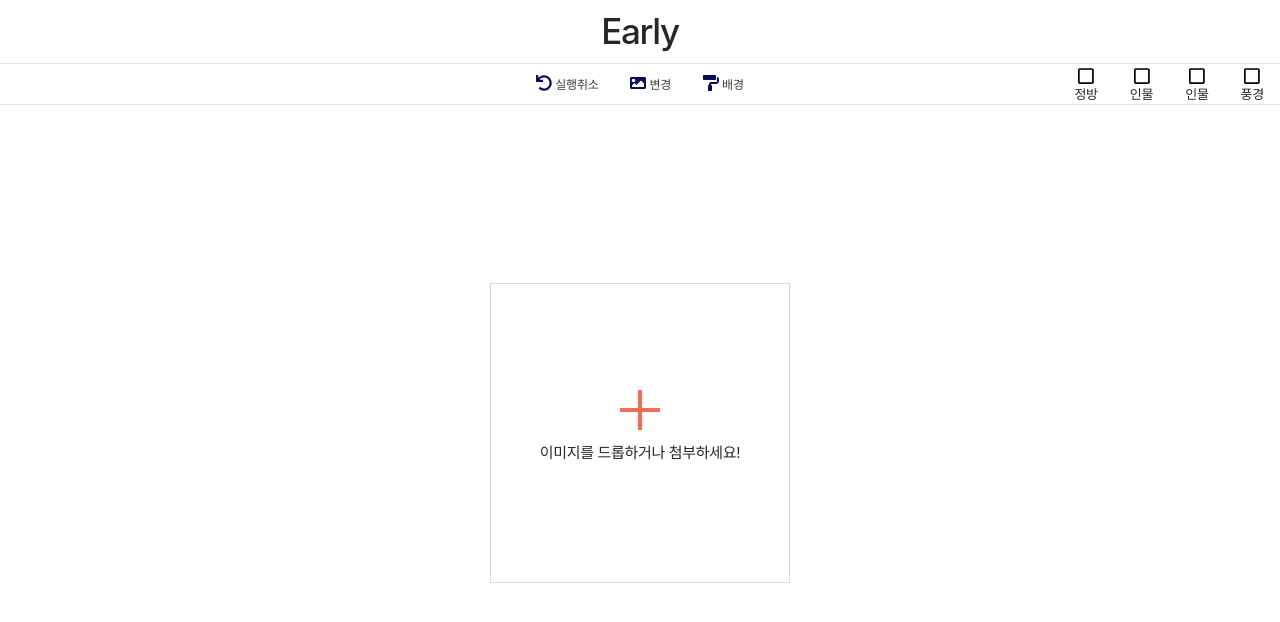
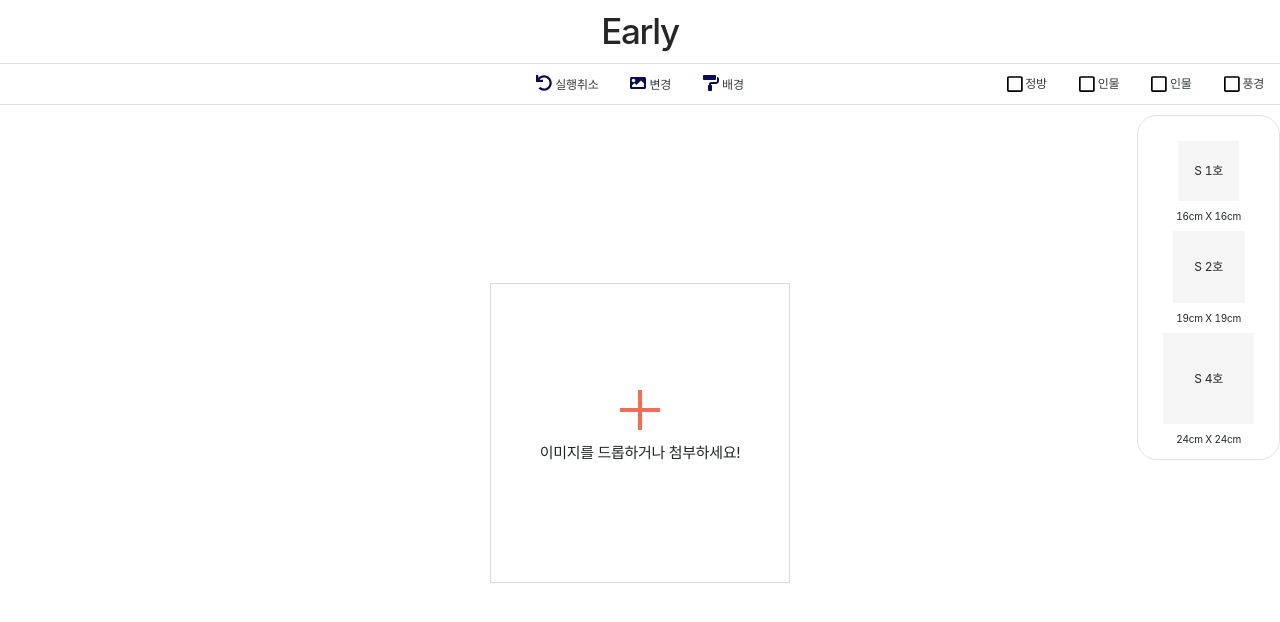
Before and after one commit to mecanvas/early-front, a Next.js app: page /tool in a window 1280 px wide. Shown: the top 622 px of the page. Built offline with nearby package versions, Linux system fonts and the light colour scheme; a web font is replaced by a local one.

Commit message:
액자 고르는 툴바 디자인 수정 완

```diff
--- a/src/components/tool/Tool.tsx
+++ b/src/components/tool/Tool.tsx
@@ -50,7 +50,7 @@ const Tool = () => {
       {
         name: 'S 1호',
         attribute: '정방',
-        // 16cm X 16cm
+        cm: '16cm X 16cm',
         size: {
           width: `${cmToPx(16)}px`,
           height: `${cmToPx(16)}px`,
@@ -60,7 +60,7 @@ const Tool = () => {
       {
         name: 'S 2호',
         attribute: '정방',
-        // 19cm X 19cm
+        cm: '19cm X 19cm',
         size: {
           width: `${cmToPx(19)}px`,
           height: `${cmToPx(19)}px`,
@@ -70,7 +70,7 @@ const Tool = () => {
       {
         name: 'S 4호',
         attribute: '정방',
-        // 24cm X 24cm
+        cm: '24cm X 24cm',
         size: {
           width: `${cmToPx(24)}px`,
           height: `${cmToPx(24)}px`,
@@ -80,7 +80,7 @@ const Tool = () => {
       {
         name: 'P 2호',
         attribute: '풍경',
-        // 16cm X 25.8cm
+        cm: '16cm X 25.8cm',
         size: {
           width: `${cmToPx(16)}px`,
           height: `${cmToPx(25.8)}px`,
@@ -90,7 +90,7 @@ const Tool = () => {
       {
         name: 'P 4호',
         attribute: '풍경',
-        // 21.2cm X 33.3cm
+        cm: '21.2cm X 33.3cm',
         size: {
           width: `${cmToPx(21.2)}px`,
           height: `${cmToPx(33.3)}px`,
@@ -100,7 +100,7 @@ const Tool = () => {
       {
         name: 'F 2호',
         attribute: '인물',
-        // 18cm X 25.8cm
+        cm: '18cm X 25.8cm',
         size: {
           width: `${cmToPx(18)}px`,
           height: `${cmToPx(25.8)}px`,
@@ -110,7 +110,7 @@ const Tool = () => {
       {
         name: 'F 4호',
         attribute: '인물',
-        // 24cm X 33.3cm
+        cm: '24cm X 33.3cm',
         size: {
           width: `${cmToPx(24)}px`,
           height: `${cmToPx(33.3)}px`,
@@ -120,7 +120,7 @@ const Tool = () => {
       {
         name: 'M 4호',
         attribute: '해경',
-        // 19cm X 33.3cm
+        cm: '19cm X 33.3cm',
         size: {
           width: `${cmToPx(19)}px`,
           height: `${cmToPx(33.3)}px`,
@@ -619,7 +619,7 @@ const Tool = () => {
 
   return (
     <>
-      <ToolFrame frameSize={frameSize}></ToolFrame>
+      <ToolFrame frameSize={frameSize} attribute="정방" onClick={handleFrameSelect}></ToolFrame>
 
       {/* 사진 조절하는 툴바들 */}
       <FactoryHeader>
@@ -741,19 +741,6 @@ const Tool = () => {
                 )}
               </ImgControlelr>
               <VersatileWrapper>
-                <FrameWrapper
-                  children={frameSize.map((frame, index) => (
-                    <FrameSizeList
-                      key={index}
-                      data-value={frame.name}
-                      data-attribute={frame.attribute}
-                      {...frame.size}
-                      onClick={handleFrameSelect}
-                    >
-                      <FrameSizeName>{frame.name}</FrameSizeName>
-                    </FrameSizeList>
-                  ))}
-                />
                 <CanvasInfomationWrapper>
                   {/* 사용한 액자 x 수량 */}
                   <BillInfomation>
--- a/src/components/tool/ToolFrame.tsx
+++ b/src/components/tool/ToolFrame.tsx
@@ -1,12 +1,36 @@
-import React from 'react';
+import React, { useMemo } from 'react';
 import { FrameSize } from 'src/interfaces/ToolInterface';
+import { FrameWrapper, FrameSizeList, FrameSizeName } from './ToolStyle';
 
 interface Props {
   frameSize: FrameSize[];
+  attribute: '정방' | '해경' | '인물' | '풍경';
+  onClick: (e: React.MouseEvent<HTMLDivElement>) => void;
 }
 
-const ToolFrame = ({ frameSize }: Props) => {
-  return <div></div>;
+const ToolFrame = ({ frameSize, attribute, onClick }: Props) => {
+  const frameList = useMemo(() => {
+    return frameSize.filter((lst) => lst.attribute === attribute);
+  }, [attribute, frameSize]);
+
+  return (
+    <FrameWrapper>
+      {frameList.map((frame, index) => (
+        <div>
+          <FrameSizeList
+            key={index}
+            data-value={frame.name}
+            data-attribute={frame.attribute}
+            {...frame.size}
+            onClick={onClick}
+          >
+            <FrameSizeName>{frame.name}</FrameSizeName>
+          </FrameSizeList>
+          <small>{frame.cm}</small>
+        </div>
+      ))}
+    </FrameWrapper>
+  );
 };
 
 export default ToolFrame;
--- a/src/components/tool/ToolStyle.tsx
+++ b/src/components/tool/ToolStyle.tsx
@@ -58,7 +58,6 @@ export const FrameTool = styled.div`
 
   button {
     display: flex;
-    flex-direction: column;
     justify-content: center;
     align-items: center;
 
@@ -69,7 +68,9 @@ export const FrameTool = styled.div`
     }
 
     small {
-      margin-top: 3px;
+      margin-left: 3px;
+      font-size: 12px;
+      color: ${({ theme }) => theme.color.gray800};
     }
   }
 `;
@@ -365,28 +366,36 @@ export const ColorPaletteFreeColor = styled.div`
   border-top: 1px solid #dbdbdb;
 `;
 
-export const FrameWrapper = styled(Card)`
-  border: 1px solid #dbdbdb;
-  margin-top: 6px;
+export const FrameWrapper = styled.div`
+  position: absolute;
+  top: 115px;
+  right: 0;
+  z-index: 30;
+  text-align: center;
+  border: 1px solid ${({ theme }) => theme.color.gray300};
+  border-radius: 20px;
+  padding: 1em;
+  display: flex;
+  align-items: center;
+  flex-direction: column;
+  justify-content: center;
 
-  div {
-    &::before {
-      display: none;
-    }
-    display: grid;
-    justify-content: center;
-    align-items: center;
-    grid-template-columns: repeat(3, 1fr);
-    cursor: pointer;
-    margin: 0 auto;
+  & > div {
+    flex-direction: column;
+    display: flex;
+  }
+  small {
+    font-size: 10px;
   }
 `;
 
 export const FrameSizeList = styled.div<{ width: string; height: string }>`
   width: ${({ width }) => `${+width.replace('px', '') / 5}px`};
   height: ${({ height }) => `${+height.replace('px', '') / 5}px`};
-  background-color: ${({ theme }) => theme.color.gray100};
-  border: 1px solid ${({ theme }) => theme.color.white};
+  z-index: 30;
+  background-color: ${({ theme }) => theme.color.secondarybg};
+  cursor: pointer;
+  margin: 10px;
   position: relative;
 `;
 
--- a/src/interfaces/ToolInterface.ts
+++ b/src/interfaces/ToolInterface.ts
@@ -1,6 +1,7 @@
 export interface FrameSize {
   name: string;
   attribute: '정방' | '해경' | '인물' | '풍경';
+  cm: string;
   size: {
     width: string;
     height: string;
```
